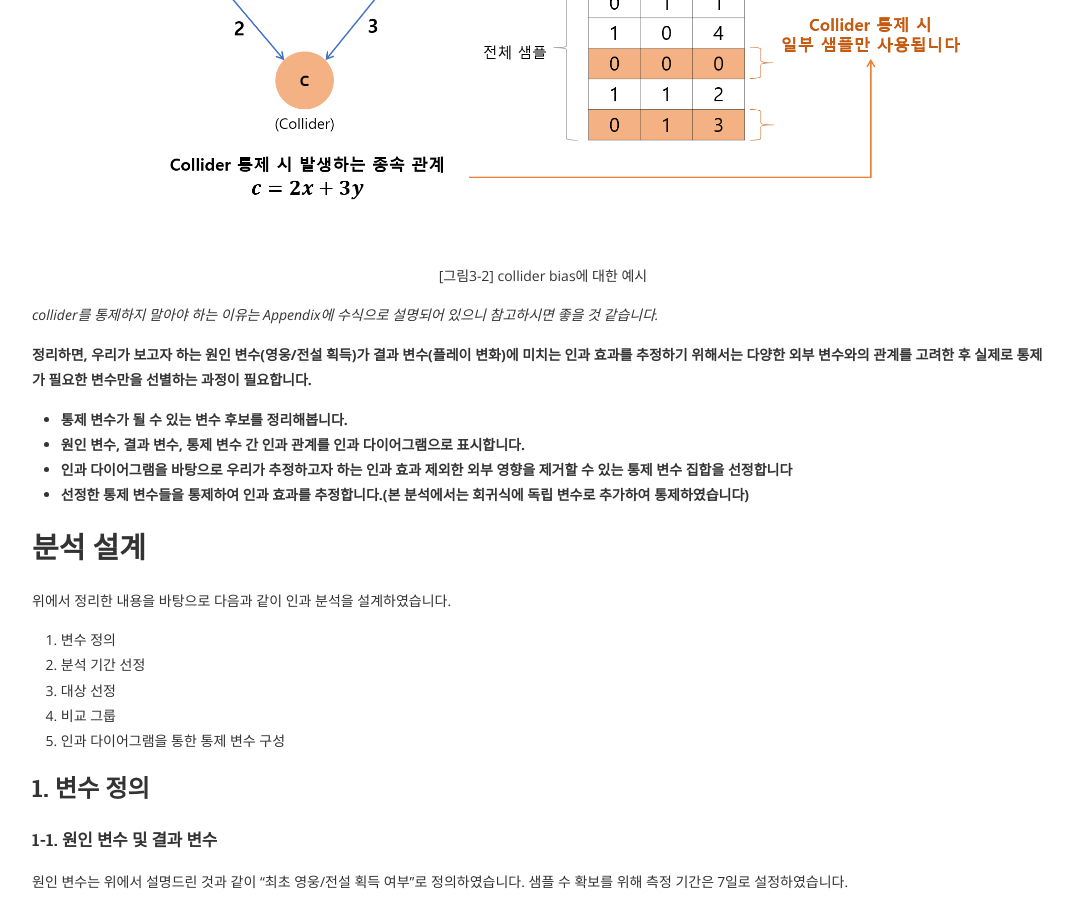
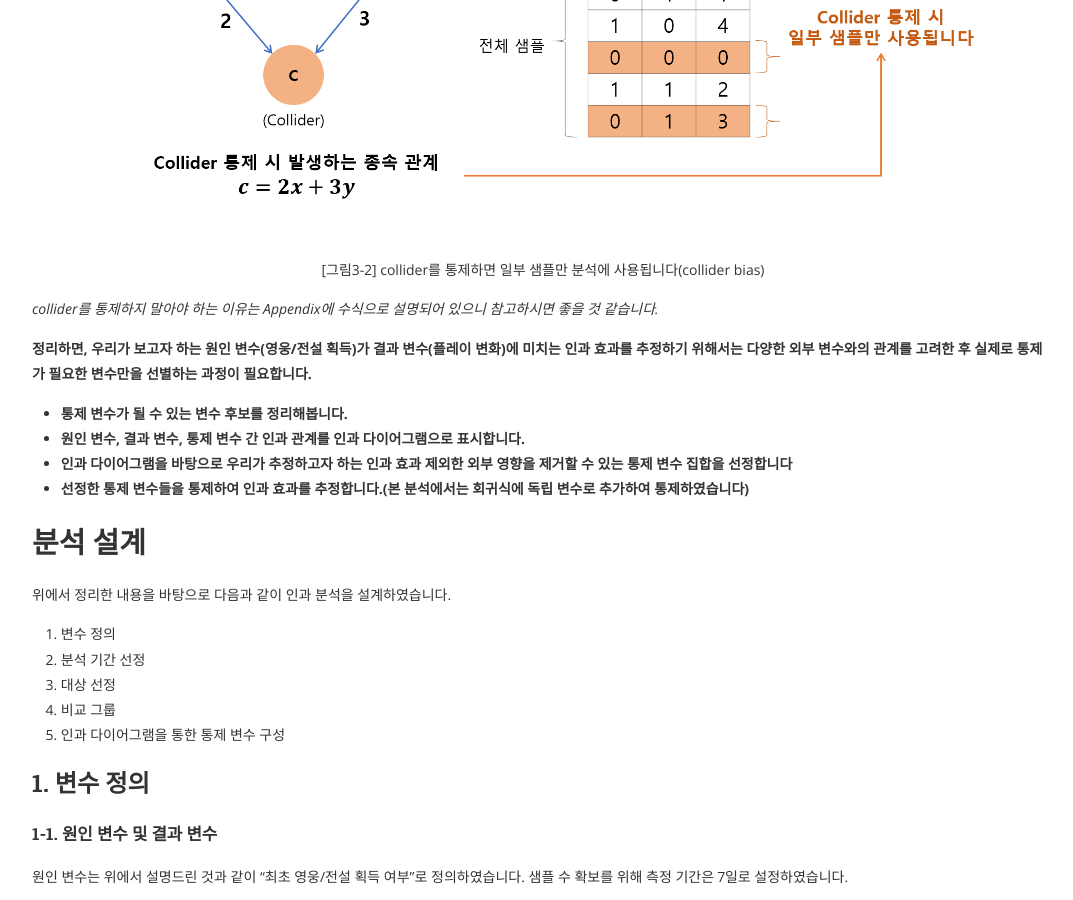
Before and after one commit to kurossncsoft/kurossncsoft.github.io, a Jekyll site: the page built from _posts/2021-05-10-class_get_causal_analysis.md, in a window 1280 px wide and 900 px high, scrolled down 4851 px. Shown: the whole window, without its empty margins (97-1170 px from the left). Built offline with Jekyll 4.4.1, drawn with Linux system fonts in a browser that asks for light colours; nearby versions of some CDN libraries; formulas are drawn with MathJax 3; comment, search, counter and statistics services are not loaded.

Commit message:
image resize

```diff
--- a/_posts/2021-05-10-class_get_causal_analysis.md
+++ b/_posts/2021-05-10-class_get_causal_analysis.md
@@ -73,7 +73,7 @@ cover: "/assets/l2m_cover.jpg"
 
 즉, 실제로 원인 변수와 결과 변수 간 인과 관계가 없더라도 collider를 통제하여 추정하면 원인 변수와 결과 변수 간에 종속관계가 있는 샘플만으로 영향을 추정하는 것이므로 상관성이 생기게 됩니다. 그리고 우리는 그 상관성을 인과 관계로 오해할 수 있기 때문에 collider는 통제하지 말아야 합니다.
 
-<p align="center"><img src = "/assets/works/class_get_causal_analysis/image2_2.png" width="80%" /><br>[그림3-2] collider bias에 대한 예시</p>
+<p align="center"><img src = "/assets/works/class_get_causal_analysis/image2_2.png" width="80%" /><br>[그림3-2] collider를 통제하면 일부 샘플만 분석에 사용됩니다(collider bias)</p>
 
 *collider를 통제하지 말아야 하는 이유는 Appendix에 수식으로 설명되어 있으니 참고하시면 좋을 것 같습니다.*
 
```
Also changed, not shown: assets/works/class_get_causal_analysis/image2_2.png.
